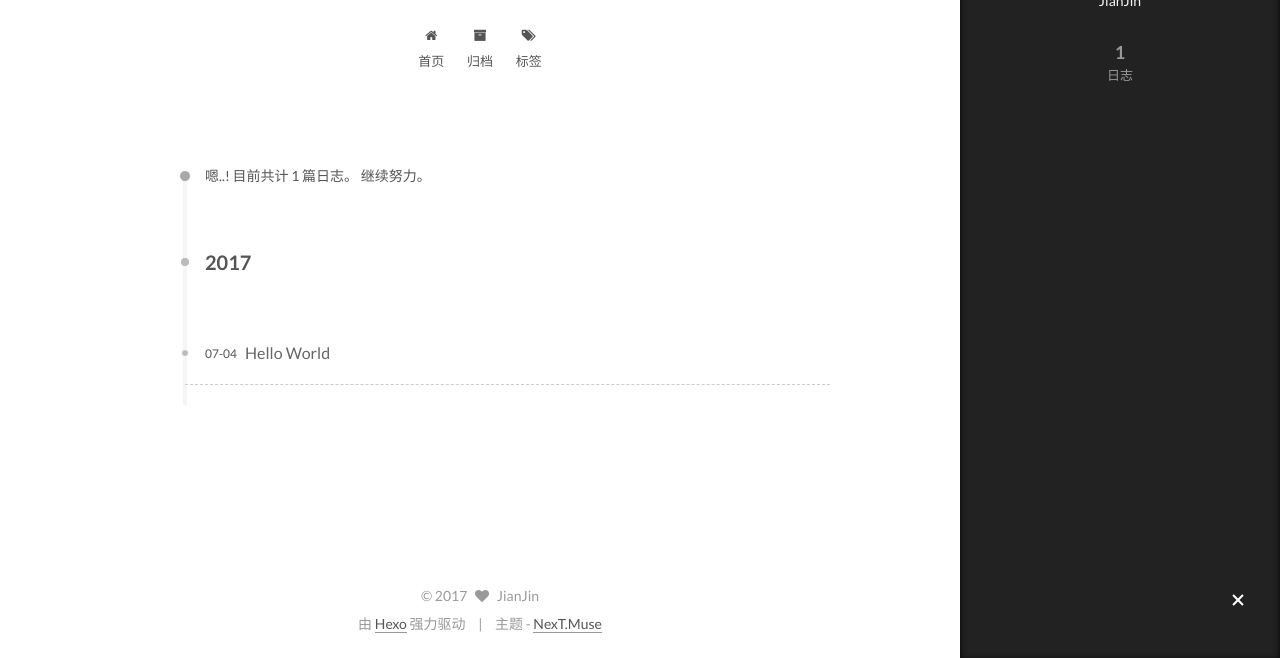
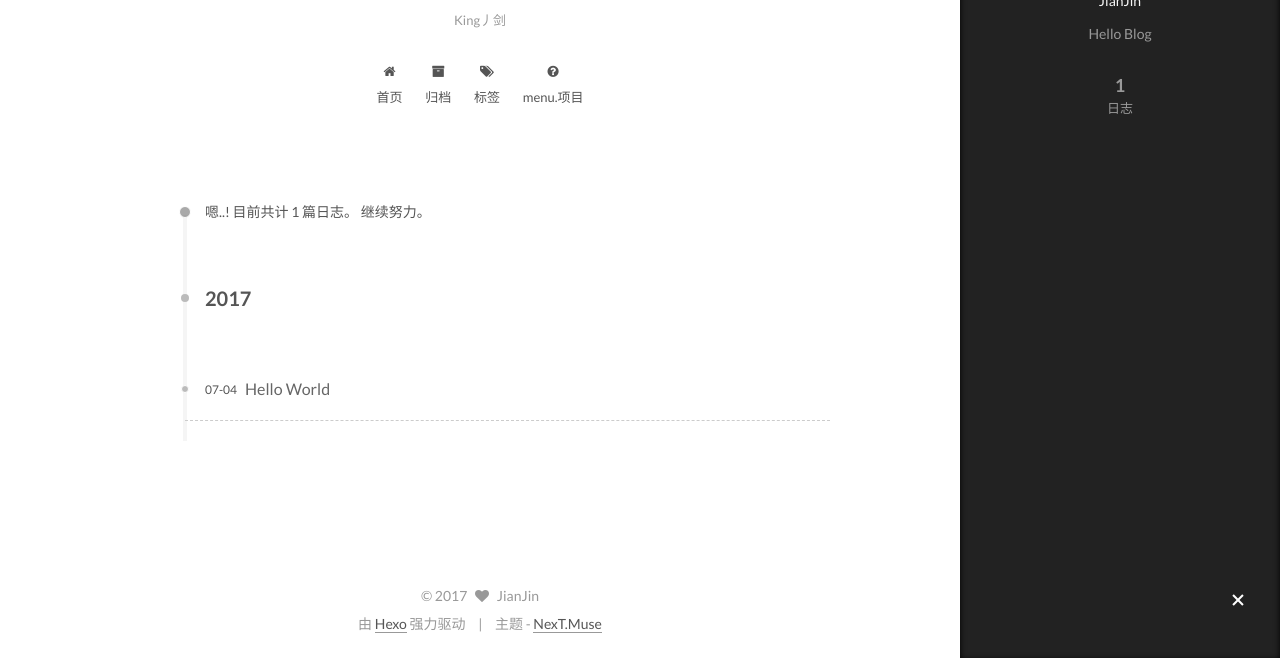
Before and after one commit to itclimb/itclimb.github.io, a plain HTML site: page archives/2017/07/index.html in a window 1280 px wide. Both pictures are taken after a click on the element 1238 px from the left and 742 px from the top of the page. Shown: the part 142-800 px from the top of the page. Drawn offline with Linux system fonts and the light colour scheme.

Commit message:
Site updated: 2017-07-06 17:36:17

```diff
--- a/archives/2017/07/index.html
+++ b/archives/2017/07/index.html
@@ -93,12 +93,15 @@
 
 
 
+<meta name="description" content="Hello Blog">
 <meta property="og:type" content="website">
 <meta property="og:title" content="牛刀小试">
 <meta property="og:url" content="http://yoursite.com/archives/2017/07/index.html">
 <meta property="og:site_name" content="牛刀小试">
+<meta property="og:description" content="Hello Blog">
 <meta name="twitter:card" content="summary">
 <meta name="twitter:title" content="牛刀小试">
+<meta name="twitter:description" content="Hello Blog">
 
 
 
@@ -173,7 +176,7 @@
       </a>
     </div>
 
-        <p class="site-subtitle"></p>
+        <p class="site-subtitle">King丿剑</p>
 
   </div>
 
@@ -219,6 +222,16 @@
               <i class="menu-item-icon fa fa-fw fa-tags"></i> <br />
 
             标签
+          </a>
+        </li>
+
+
+        <li class="menu-item menu-item-项目">
+          <a href="/Project/" rel="section">
+
+              <i class="menu-item-icon fa fa-fw fa-question-circle"></i> <br />
+
+            menu.项目
           </a>
         </li>
 
@@ -335,7 +348,7 @@
                alt="JianJin" />
           <p class="site-author-name" itemprop="name">JianJin</p>
 
-              <p class="site-description motion-element" itemprop="description"></p>
+              <p class="site-description motion-element" itemprop="description">Hello Blog</p>
 
         </div>
         <nav class="site-state motion-element">
--- a/css/main.css
+++ b/css/main.css
@@ -1677,7 +1677,7 @@ pre .javascript .function {
   width: 4px;
   height: 4px;
   border-radius: 50%;
-  background: #55ff8b;
+  background: #221dc7;
 }
 .links-of-blogroll {
   font-size: 13px;
```
Also changed, not shown: 2017/07/04/hello-world/index.html (+12 -2 lines), archives/2017/index.html (+15 -2 lines), archives/index.html (+15 -2 lines), index.html (+15 -2 lines).
